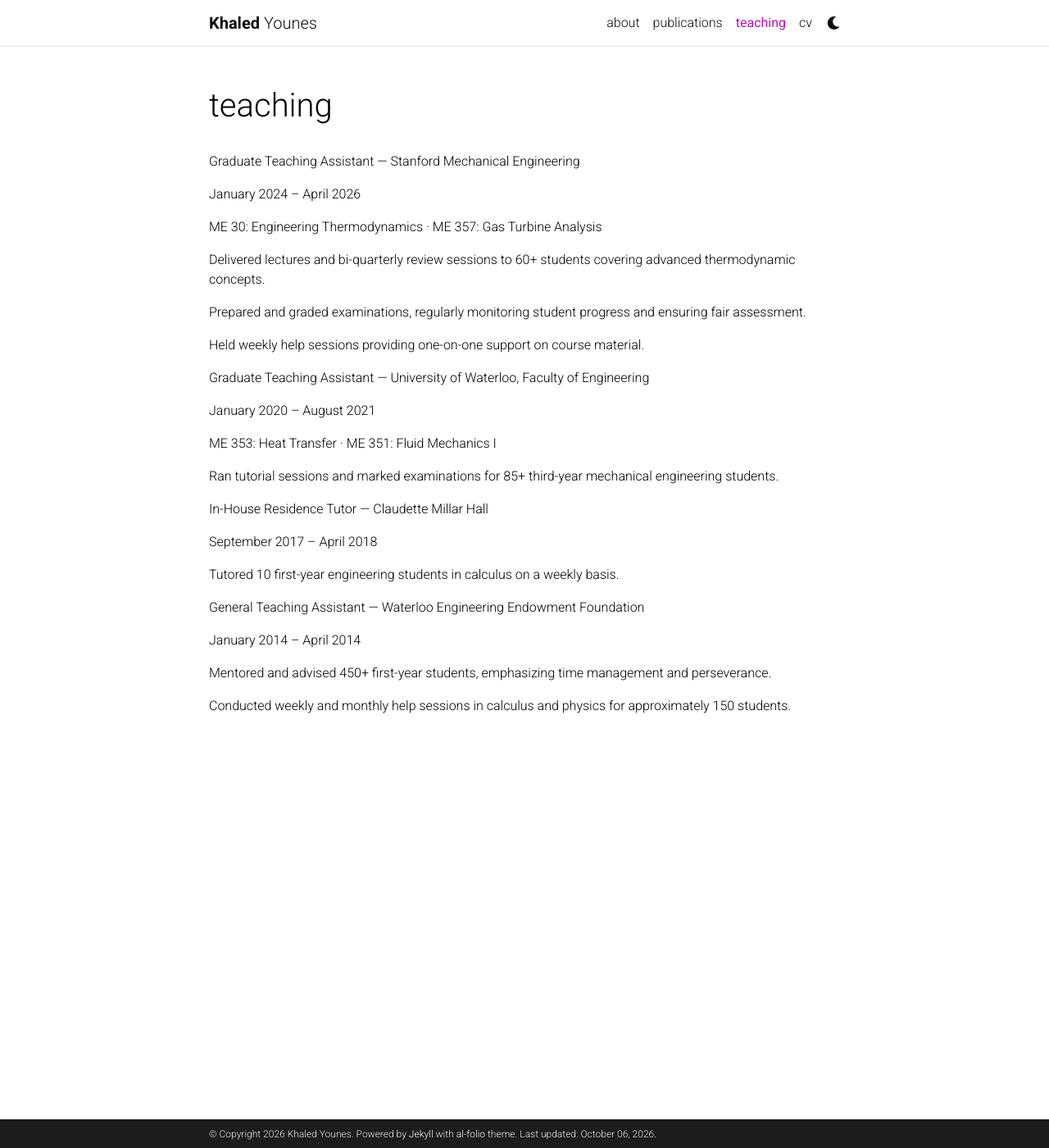
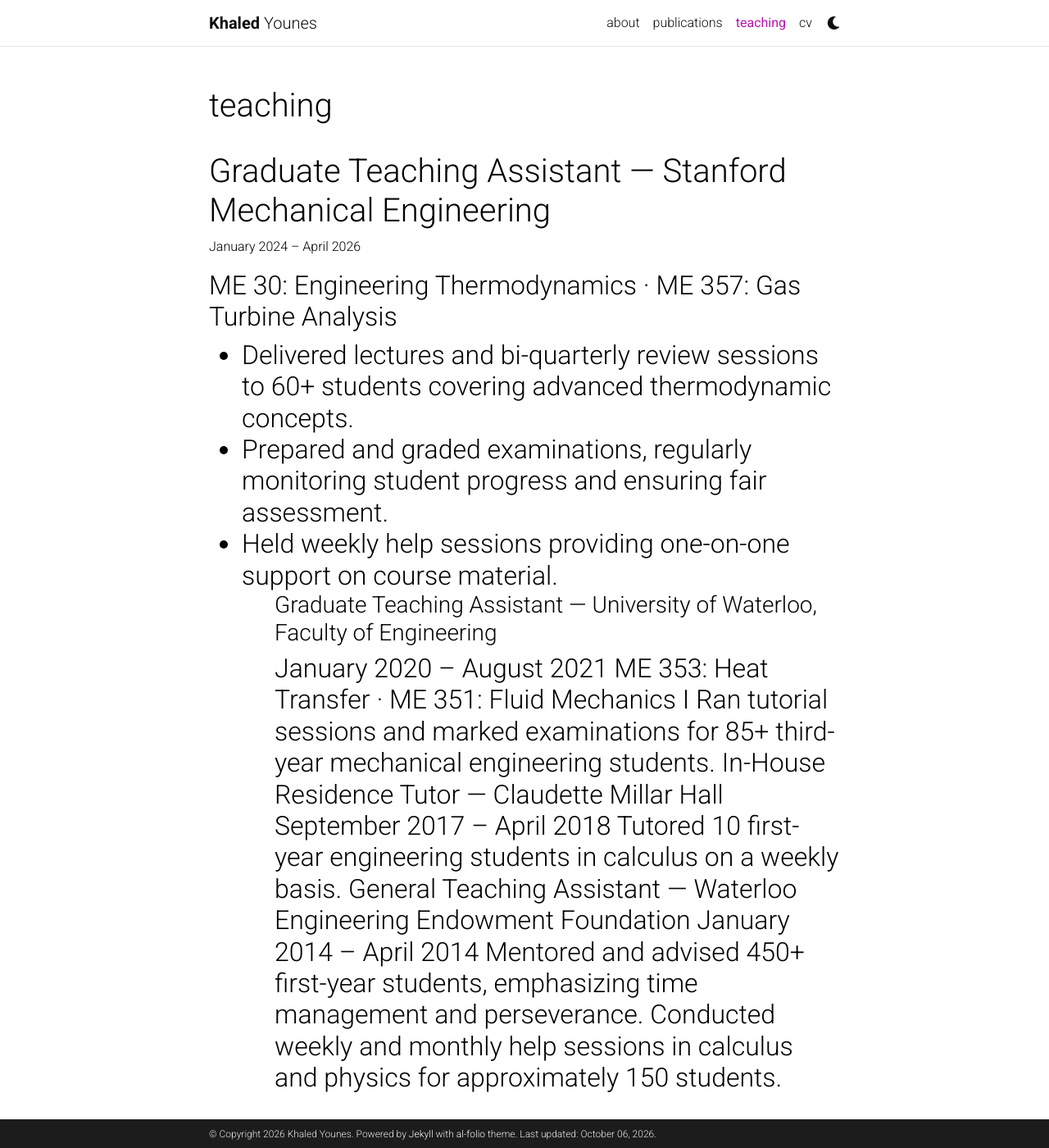
Before and after one commit to kyounes14/kyounes14.github.io, a Jekyll site: the page built from _pages/teaching.md, in a window 1280 px wide and 1400 px high. Shown: the whole window at 82% size. Built offline with Jekyll 4.4.1, drawn with Linux system fonts in a browser that asks for light colours; comment, search, counter and statistics services are not loaded; a style sheet for code colours, icons or effects is not loaded.

Commit message:
update teaching

```diff
--- a/_pages/teaching.md
+++ b/_pages/teaching.md
@@ -7,19 +7,18 @@ nav: true
 nav_order: 2
 ---
 
-Graduate Teaching Assistant — Stanford Mechanical Engineering
+<h1>Graduate Teaching Assistant — Stanford Mechanical Engineering</h1>
 
 January 2024 – April 2026
 
-ME 30: Engineering Thermodynamics · ME 357: Gas Turbine Analysis
+<h2>ME 30: Engineering Thermodynamics · ME 357: Gas Turbine Analysis<h2>
+<ul>
+<li>Delivered lectures and bi-quarterly review sessions to 60+ students covering advanced thermodynamic concepts.</li>
+<li>Prepared and graded examinations, regularly monitoring student progress and ensuring fair assessment.</li>
+<li>Held weekly help sessions providing one-on-one support on course material.</li>
+<ul>
 
-Delivered lectures and bi-quarterly review sessions to 60+ students covering advanced thermodynamic concepts.
-
-Prepared and graded examinations, regularly monitoring student progress and ensuring fair assessment.
-
-Held weekly help sessions providing one-on-one support on course material.
-
-Graduate Teaching Assistant — University of Waterloo, Faculty of Engineering
+<h3>Graduate Teaching Assistant — University of Waterloo, Faculty of Engineering</h3>
 
 January 2020 – August 2021
 
```
